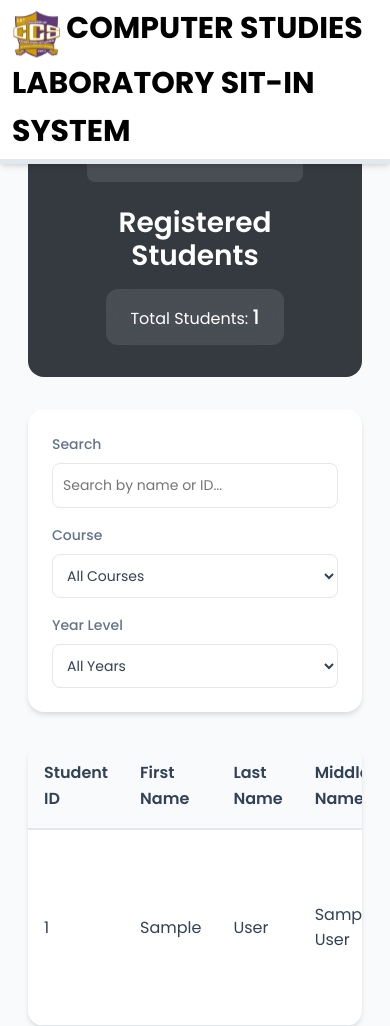
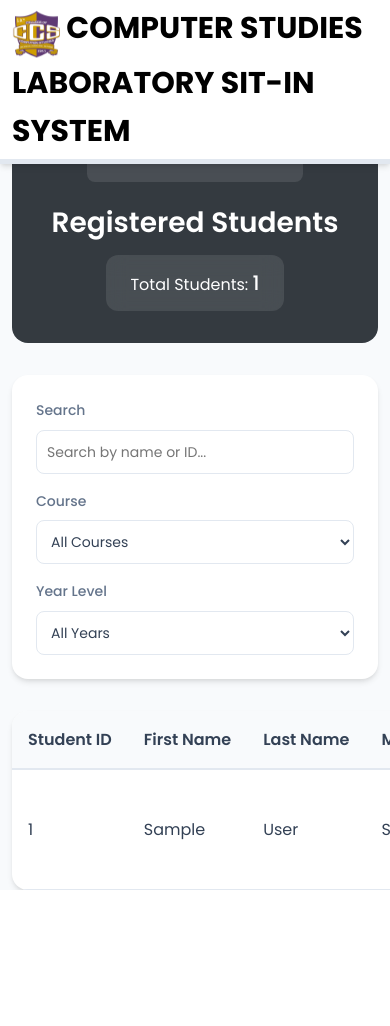
Before and after one commit to damporjohn/flask-app, a Flask app: page /registered_students in a window 390 px wide; the page is wider, and only the part inside the window is pictured. After the commit the page ends 890 px from the top of that part, so only its background shows below. Run offline with Flask 3, Linux system fonts and the light colour scheme; tables that the repository leaves empty or names only in its code hold one stand-in row (values such as "Sample post").

Commit message:
ready for cchecking

```diff
--- a/templates/all_registered_students.html
+++ b/templates/all_registered_students.html
@@ -4,8 +4,7 @@
 <style>
     .dashboard-container {
         margin-top: 100px;
-        max-width: 2000px;
-        padding: 0 1rem;
+        max-width: 100%;
     }
 
     .students-header {
@@ -163,6 +162,7 @@
 
         .students-table-container {
             overflow-x: auto;
+            width: 1500px;
         }
     }
 
```
